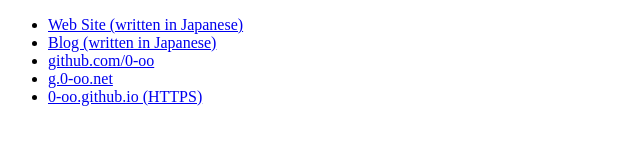
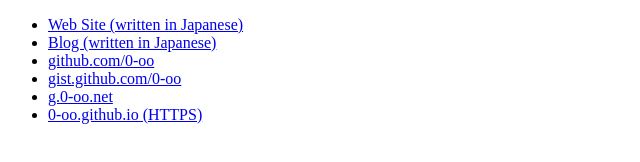
Before and after one commit to 0-oo2/0-oo2.github.io, a plain HTML site: page index.html in a window 1280 px wide. Shown: the whole page, without its empty margins (0-640 px from the left). Drawn offline with Linux system fonts and the light colour scheme.

Commit message:
Add link to my gist

```diff
--- a/index.html
+++ b/index.html
@@ -8,7 +8,8 @@
 <ul>
   <li><a href="http://0-oo.net/sbox/">Web Site (written in Japanese)</a></li>
   <li><a href="http://0-oo.net/log/">Blog (written in Japanese)</a></li>
-  <li><a href="https://github.com/0-oo/">github.com/0-oo</a></li>
+  <li><a href="https://github.com/0-oo">github.com/0-oo</a></li>
+  <li><a href="https://gist.github.com/0-oo">gist.github.com/0-oo</a></li>
   <li><a href="http://g.0-oo.net/">g.0-oo.net</a></li>
   <li><a href="https://0-oo.github.io/">0-oo.github.io (HTTPS)</a></li>
 </ul>
```
